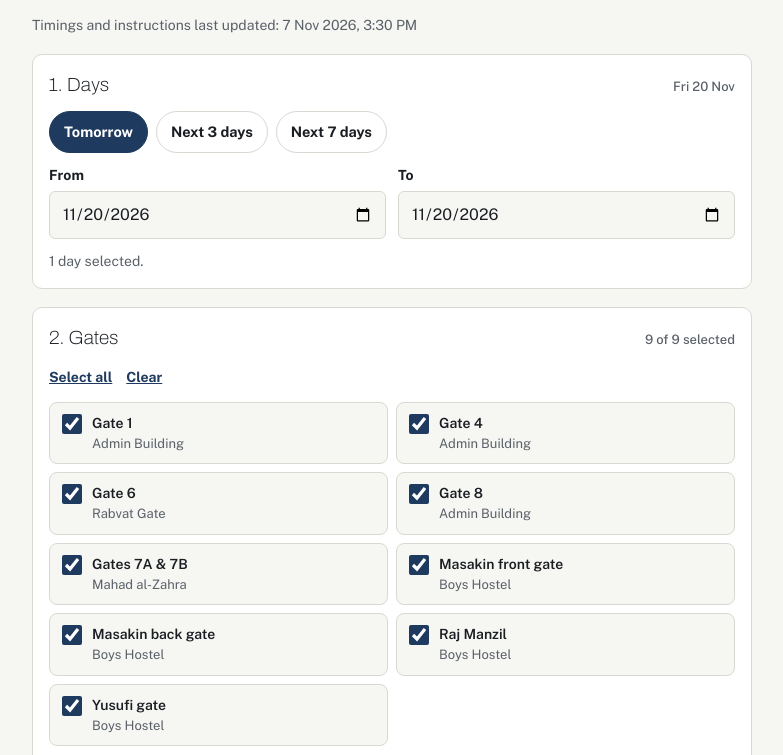
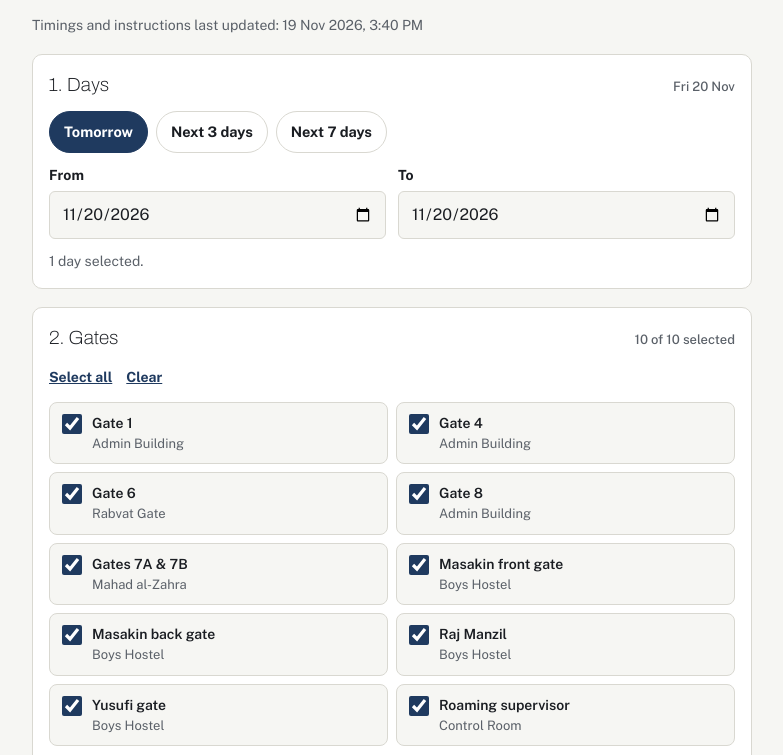
Before and after one commit to urzhusain/gate-rosters, a plain HTML site: page index.html in a window 1280 px wide. Shown: the part 188-943 px from the top of the page, without its empty margins (248-1031 px from the left). Drawn offline with nearby package versions, Linux system fonts and the light colour scheme.

Commit message:
Add Roaming Supervisor and Control Room page
Co-Authored-By: Claude Sonnet 5.5 <noreply@anthropic.com>
Claude-Session: https://claude.ai/code/session_017SMoEPvaJSZsJdywFmodvg

```diff
--- a/config.js
+++ b/config.js
@@ -1,6 +1,6 @@
 /* Gate Roster Desk: live settings. Claude updates this file when timings or instructions change. */
 window.ROSTER_CONFIG={
-updated:"7 Nov 2026, 3:30 PM",
+updated:"19 Nov 2026, 3:40 PM",
 g4Overrides:[
   {from:"2026-11-09",to:"2026-11-11",entry:"9:45 AM",exit:"12:30 PM",entryGu:"9:45",exitGu:"12:30",
    noteEn:"Exam days (Ikhtebaar Fasle Awwal)",noteGu:"પરીક્ષાના દિવસો (ઇખ્તેબાર ફસ્લે અવ્વલ)"}
--- a/index.html
+++ b/index.html
@@ -221,7 +221,11 @@ var GATES=[
    {t1:h[0],t2:h[1],sub:s,secs:[S('warn',AFTER,[FACE,NOFAM,NOPAR])]}]}},
  {id:'ys',name:'Yusufi gate',sub:'Boys Hostel',fn:function(c){var h=['YUSUFI MAKAAN','યુસુફી મકાન'],s=['Boys Hostel','બોયઝ હોસ્ટેલ'];return [
    {t1:h[0],t2:h[1],sub:s,secs:[].concat(prog(c,'ys'),[S('allow',DUTIES,[OPEN,KEYS,CLOSE,PARCEL_O,['Parents: there is NO waiting area here.','વાલીઓ માટે અહીં વેઇટિંગ એરિયા નથી.'],UNKNOWN])])},
-   {t1:h[0],t2:h[1],sub:s,secs:[S('warn',AFTER,[FACE,NOFAM,NOPAR])]}]}}
+   {t1:h[0],t2:h[1],sub:s,secs:[S('warn',AFTER,[FACE,NOFAM,NOPAR])]}]}},
+ {id:'sv',name:'Roaming supervisor',sub:'Control Room',fn:function(c){return [{t1:'SUPERVISOR',t2:'સુપરવાઇઝર',sub:['Roaming Supervisor (9 AM to 9 PM) & Control Room','ફરતા સુપરવાઇઝર (સવારે 9 થી રાત્રે 9) અને કંટ્રોલ રૂમ'],secs:[].concat(prog(c,'sv'),[
+   S('allow',['ROAMING SUPERVISOR – 9 AM TO 9 PM','ફરતા સુપરવાઇઝર – સવારે 9 થી રાત્રે 9'],[['Go to ALL gates and roam around to supervise.','બધા ગેટ પર જવું અને ફરીને દેખરેખ રાખવી.'],['Check that every gate keeper is at his post and alert.','દરેક ગેટ કીપર પોતાની જગ્યાએ અને સજાગ છે તે ચકાસવું.'],['Check that the gate rules are followed: ID card shown, visitors written in the register, gate pass for material going out.','ગેટના નિયમો પળાય છે તે ચકાસવું: ID કાર્ડ બતાવવું, મુલાકાતીની રજિસ્ટરમાં નોંધ, સામાન બહાર લઈ જવા ગેટ પાસ.']]),
+   S('warn',['IF YOU SEE A PROBLEM','કોઈ સમસ્યા દેખાય તો'],[red(['Report any breach of duty, any breach of security, or any job that needs action.','ફરજમાં ચૂક, સુરક્ષામાં ભંગ કે કોઈ પણ કામ જે કરવાનું હોય તેની જાણ કરવી.']),red(['RAISE A COMPLAINT to the Control Room. Do not ignore it.','કંટ્રોલ રૂમને ફરિયાદ નોંધાવવી. અવગણવું નહીં.'])]),
+   S('info',['CONTROL ROOM','કંટ્રોલ રૂમ'],[['Keeps watch on the cameras.','કેમેરા પર નજર રાખે છે.'],['Receives the supervisor\u2019s complaints and acts on them.','સુપરવાઇઝરની ફરિયાદો સ્વીકારે છે અને તેના પર કાર્યવાહી કરે છે.'],['No Sainik supervisor at night.','રાત્રે સૈનિકનો સુપરવાઇઝર નથી.']])])}]}}
 ];
 
 /* ---- helpers ---- */
```
